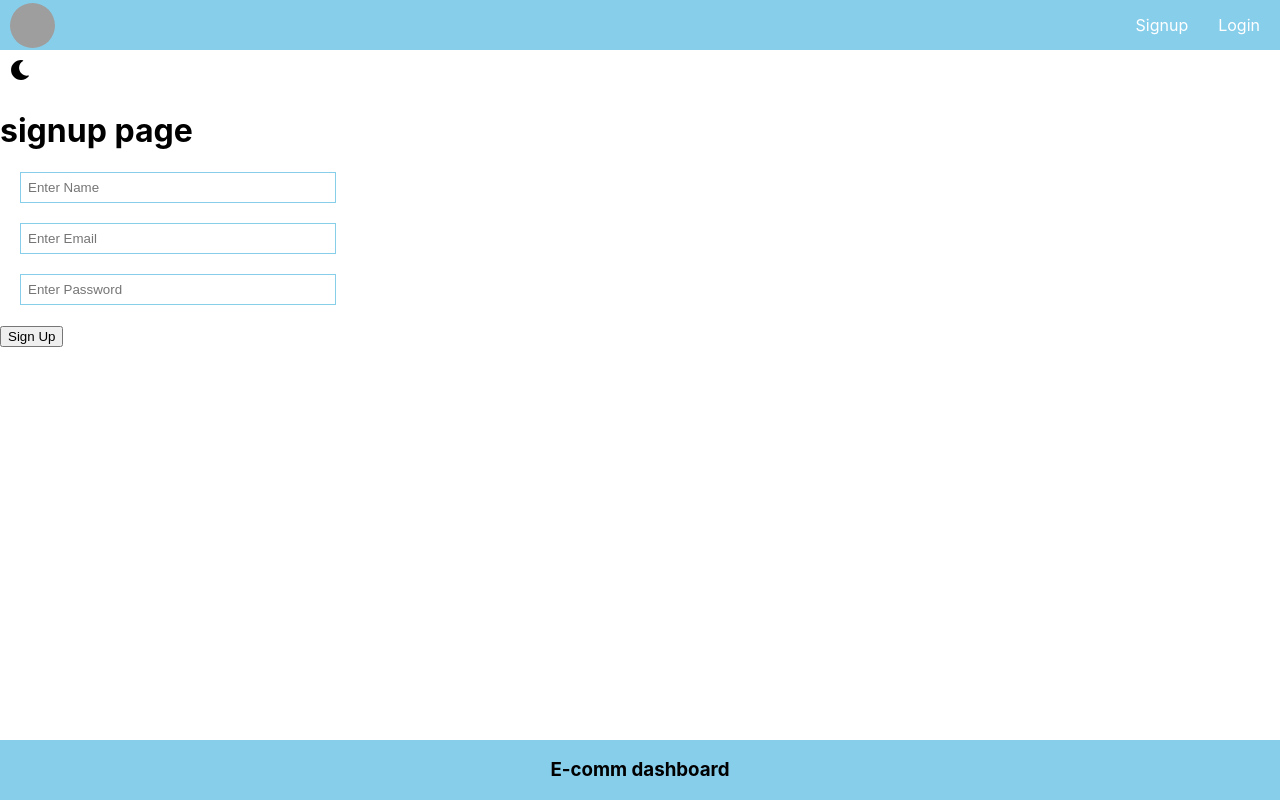
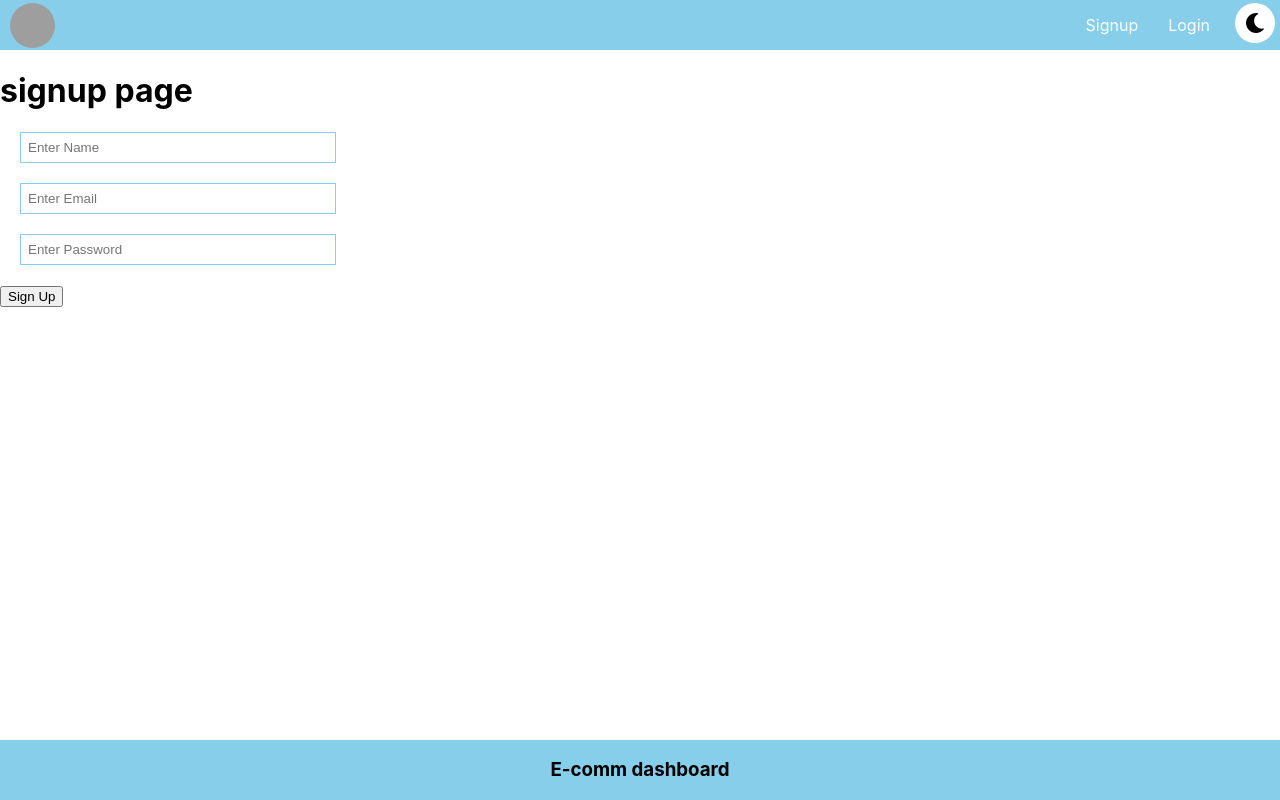
Before and after one commit to Khushi-74/E-comm-Mern-Project, a React (Create React App) app in the folder frontend/: page /signup in a window 1280 px wide. Built offline with nearby package versions, Linux system fonts and the light colour scheme; grey boxes are pictures that could not be loaded.

Commit message:
2-Shifted Mode to Right

```diff
--- a/frontend/src/App.css
+++ b/frontend/src/App.css
@@ -125,6 +125,15 @@ body {
   margin-left: 10px;
 }
 
+.mode {
+  width: 45px;
+  height: 45px;
+  border-radius: 50%;
+  float: right;
+  margin-top: 3px;
+  margin-left: 10px;
+}
+
 .invalid-input {
   display: block;
   color: red;
--- a/frontend/src/App.js
+++ b/frontend/src/App.js
@@ -9,7 +9,7 @@ import AddProduct from "./components/AddProduct";
 import ProductList from "./components/ListProduct";
 import UpdateProduct from "./components/UpdateProduct";
 import { globalThemeContext } from "./Context/ThemeContext";
-import ThemeToggle from "./Context/ThemeToggle";
+
 import { useContext} from "react";
 
 
@@ -22,7 +22,7 @@ function App() {
       <BrowserRouter>
 
         <Nav />
-        <ThemeToggle />
+
         <Routes>
           <Route element={<PrivateComponent />}>
             <Route path="/" element={<ProductList />} />
--- a/frontend/src/Context/ThemeToggle.js
+++ b/frontend/src/Context/ThemeToggle.js
@@ -6,7 +6,8 @@ import { FaSun, FaMoon } from "react-icons/fa";
 const ThemeToggle = () => {
   const { theme, setTheme } = useContext(globalThemeContext);
   return (
-          <div>
+    <div>
+          <div className="mode">
         <button
           className="theme-toggle"
           onClick={() => setTheme(theme === "light" ? "dark" : "light")}
@@ -14,6 +15,7 @@ const ThemeToggle = () => {
           {theme === "light" ? <FaMoon size={20} /> : <FaSun size={20} />}
         </button>
       </div>
+      </div>
 
   );
 };
--- a/frontend/src/components/Nav.js
+++ b/frontend/src/components/Nav.js
@@ -2,6 +2,7 @@ import React from "react";
 import { useState } from "react";
 import { useEffect } from "react";
 import { Link, useNavigate } from "react-router-dom";
+import ThemeToggle from "../Context/ThemeToggle";
 
 
 const Nav = () => {
@@ -20,6 +21,7 @@ const Nav = () => {
         className="logo"
         src="https://encrypted-tbn0.gstatic.com/images?q=tbn:ANd9GcRHMxuqqnkGPEc0_-r1VvKQ4wALmZ3x-ueuUA&s"
       ></img>
+          <ThemeToggle />
       {auth ? (
         <ul className="nav-ul">
           <li>
```
